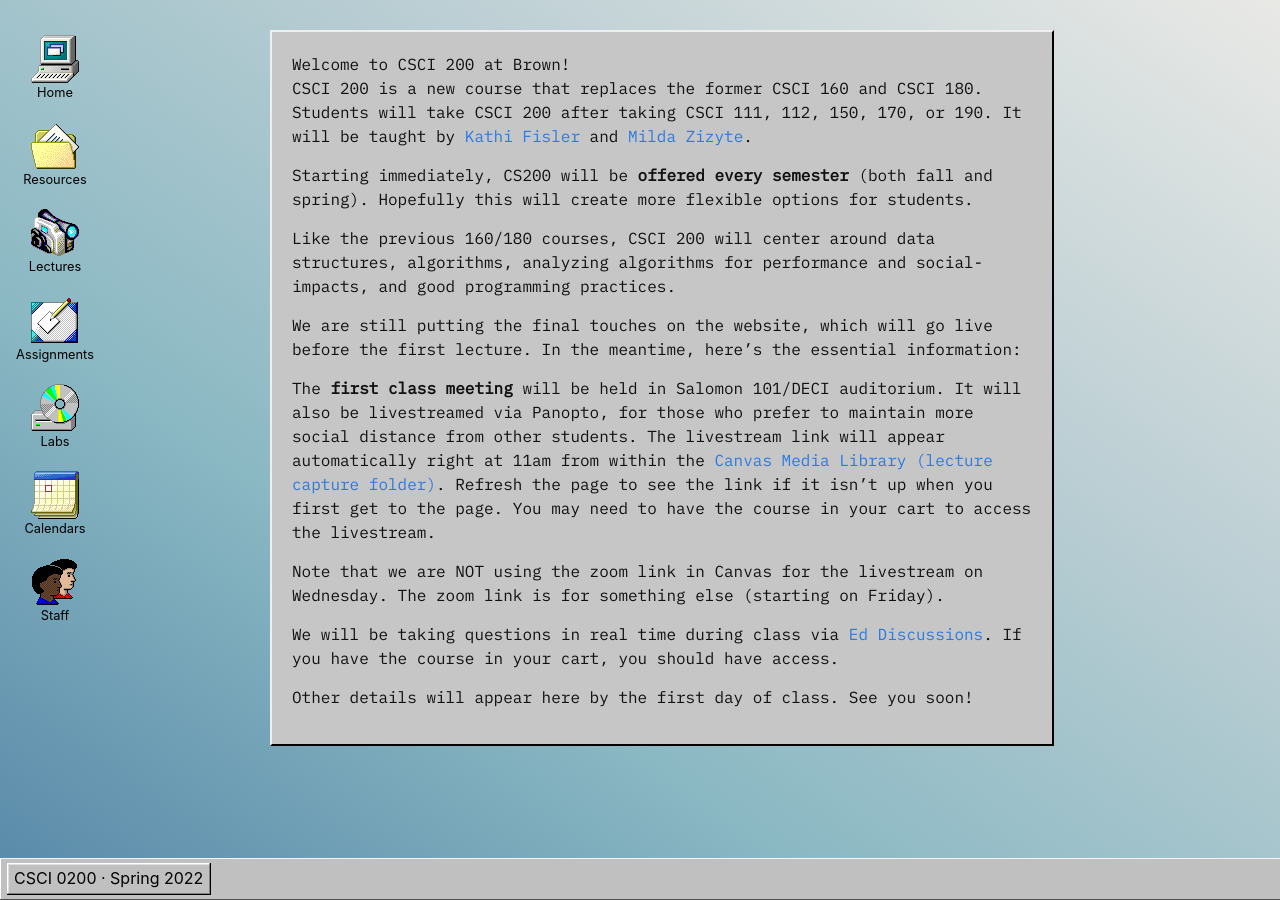
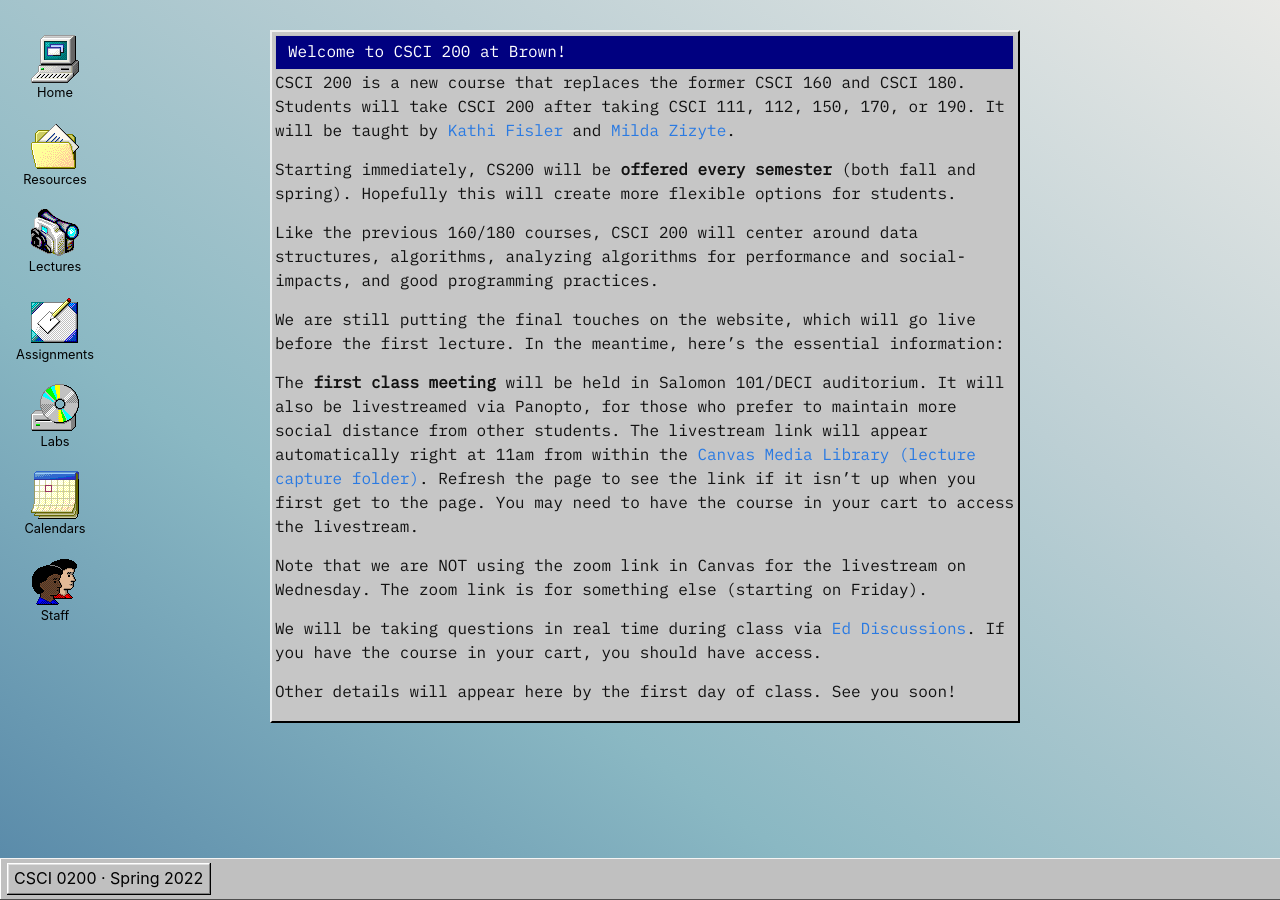
Before and after one commit to brown-csci0200/brown-csci0200.github.io, a Jekyll site: the page built from index.md, in a window 1280 px wide. Built offline with Jekyll 4.4.1, drawn with Linux system fonts in a browser that asks for light colours.

Commit message:
another push

```diff
--- a/_layouts/default.html
+++ b/_layouts/default.html
@@ -13,7 +13,9 @@
           <div class="title">
             {{ page.windowTitle }}
           </div>
-        {{ content }}
+          <div class="content">
+            {{ content }}
+          </div>
         </div>
       </div>
     </main>
--- a/assets/css/style.scss
+++ b/assets/css/style.scss
@@ -173,9 +173,23 @@
 .window {
   width: 100%;
   background-color: #c6c6c6;
-    border-top: 2px solid #efefef;
-    border-left: 2px solid #efefef;
-    border-right: 2px solid #000;
-    border-bottom: 2px solid #000;
-    padding: 20px;
+  border-top: 2px solid #efefef;
+  border-left: 2px solid #efefef;
+  border-right: 2px solid #000;
+  border-bottom: 2px solid #000;
+  padding: 3px;
+
+    .title {
+      height: 25px;
+      position: relative;
+      text-align: left;
+      color: #fff;
+      padding: 0.25em 0.75em;
+      line-height: 1.4;
+      border-top: 1px solid silver;
+      border-left: 1px solid silver;
+      border-right: 2px solid silver;
+      border-bottom: 1px solid silver;
+      background: navy;
+    }
 }
```
